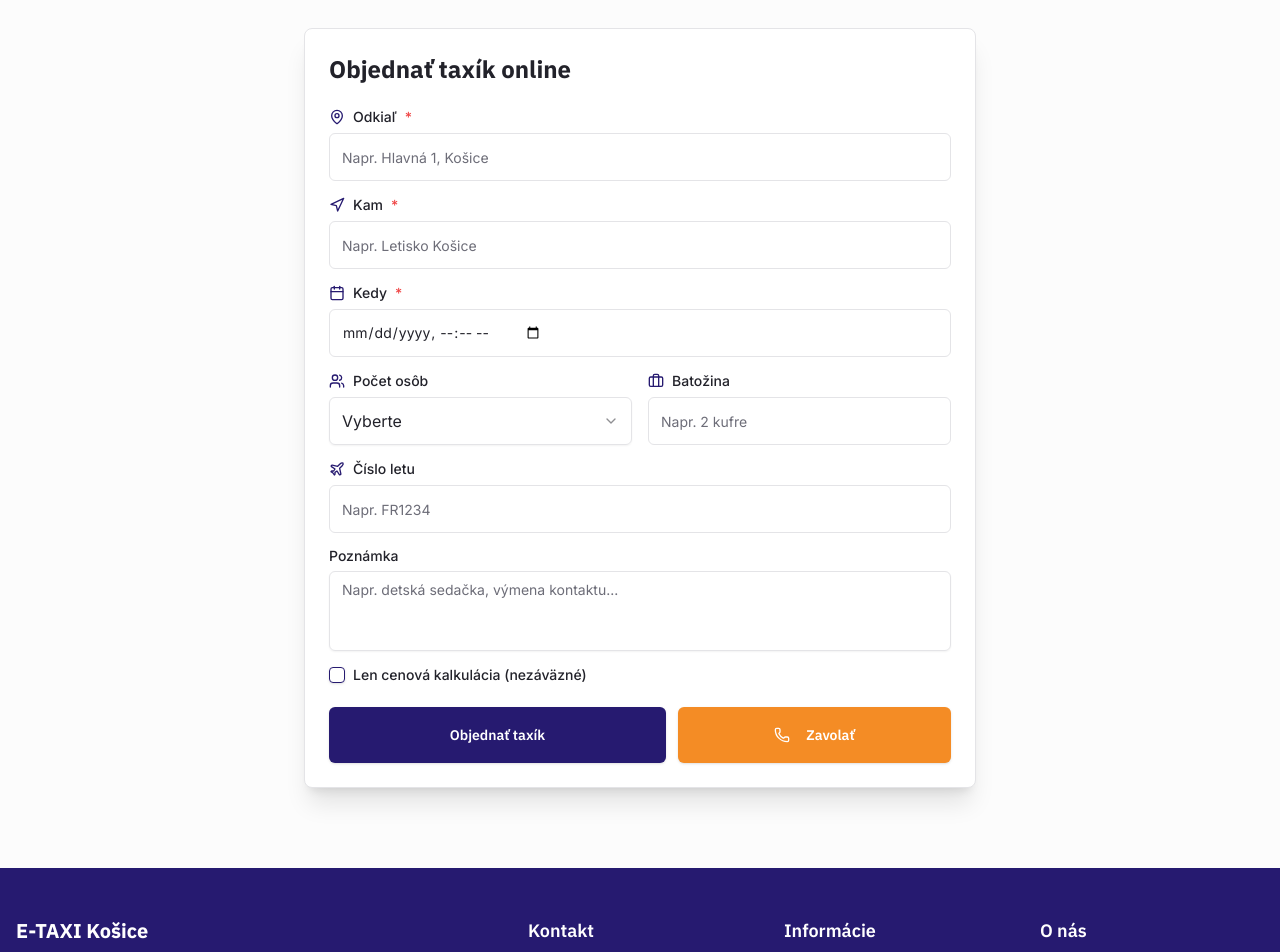
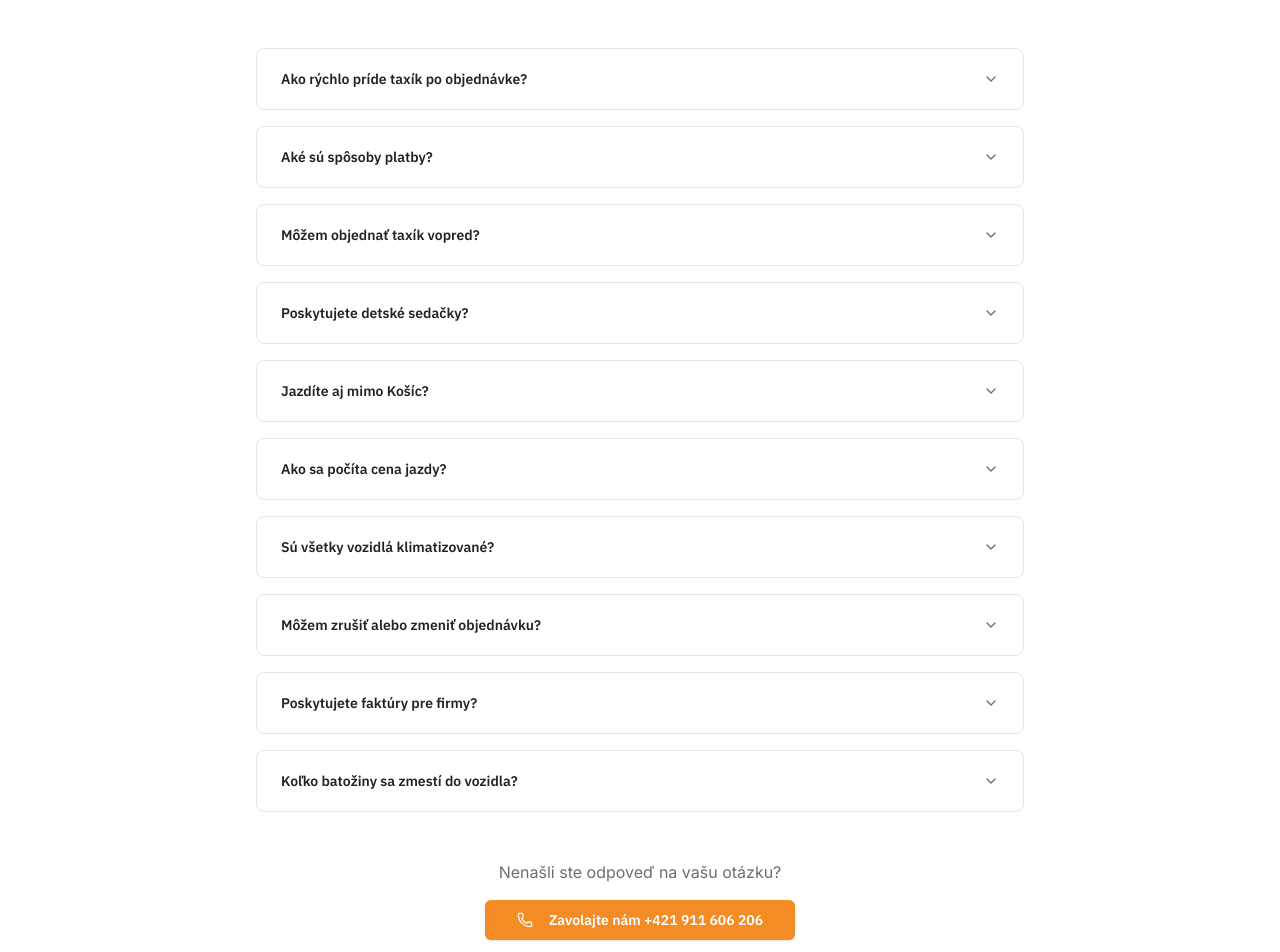
Before and after one commit to peterbejcek/sg-5ee718f3-49be-42fb-857b-8ae5c6e22001-1777794411, a Next.js app: page / in a window 1280 px wide. Shown: the part 5860-6812 px from the top of the page. Built offline with nearby package versions, Linux system fonts and the light colour scheme.

Commit message:
feat(faq): add accordion section with editable content

```diff
--- /dev/null
+++ b/src/components/FAQSection.tsx
@@ -0,0 +1,60 @@
+import { faqData, faqItems } from "@/data/faq";
+import {
+  Accordion,
+  AccordionContent,
+  AccordionItem,
+  AccordionTrigger,
+} from "@/components/ui/accordion";
+import { Phone } from "lucide-react";
+import { Button } from "@/components/ui/button";
+
+export function FAQSection() {
+  return (
+    <section id="faq" className="py-16 sm:py-20 bg-background">
+      <div className="container">
+        <div className="max-w-3xl mx-auto text-center mb-12">
+          <h2 className="font-display font-bold text-3xl sm:text-4xl mb-4">
+            {faqData.title}
+          </h2>
+          <p className="text-lg text-muted-foreground">
+            {faqData.subtitle}
+          </p>
+        </div>
+
+        <div className="max-w-3xl mx-auto">
+          <Accordion type="single" collapsible className="space-y-4">
+            {faqItems.map((item) => (
+              <AccordionItem
+                key={item.id}
+                value={item.id}
+                className="border border-border rounded-lg px-6 bg-card"
+              >
+                <AccordionTrigger className="text-left font-display font-semibold hover:no-underline py-5">
+                  {item.question}
+                </AccordionTrigger>
+                <AccordionContent className="text-muted-foreground pb-5 leading-relaxed">
+                  {item.answer}
+                </AccordionContent>
+              </AccordionItem>
+            ))}
+          </Accordion>
+
+          <div className="mt-12 text-center">
+            <p className="text-muted-foreground mb-4">
+              Nenašli ste odpoveď na vašu otázku?
+            </p>
+            <a href="tel:+421911606206">
+              <Button
+                size="lg"
+                className="bg-accent hover:bg-accent/90 text-accent-foreground font-display font-semibold"
+              >
+                <Phone className="w-5 h-5 mr-2" />
+                Zavolajte nám +421 911 606 206
+              </Button>
+            </a>
+          </div>
+        </div>
+      </div>
+    </section>
+  );
+}
--- a/src/components/Footer.tsx
+++ b/src/components/Footer.tsx
@@ -56,6 +56,9 @@ export function Footer() {
               <Link href="/prepravny-poriadok" className="block text-primary-foreground/80 hover:text-primary-foreground transition-colors">
                 Prepravný poriadok
               </Link>
+              <Link href="/#faq" className="block text-primary-foreground/80 hover:text-primary-foreground transition-colors">
+                Často kladené otázky
+              </Link>
               <Link href="/#objednavka" className="block text-primary-foreground/80 hover:text-primary-foreground transition-colors">
                 Objednať jazdu
               </Link>
--- /dev/null
+++ b/src/data/faq.ts
@@ -0,0 +1,74 @@
+export interface FAQItem {
+  id: string;
+  question: string;
+  answer: string;
+  category?: string;
+}
+
+export const faqData = {
+  title: "Často kladené otázky",
+  subtitle: "Odpovede na najčastejšie otázky o našich službách",
+};
+
+export const faqItems: FAQItem[] = [
+  {
+    id: "1",
+    question: "Ako rýchlo príde taxík po objednávke?",
+    answer: "Štandardne pristavíme vozidlo do 10 minút od telefonickej objednávky. Pri online objednávkach závisí od zvoleného času vyzdvihnutia. V prípade veľkého dopytu v špičke môže čas mierne narásť, vždy vás však budeme informovať.",
+    category: "objednávka"
+  },
+  {
+    id: "2",
+    question: "Aké sú spôsoby platby?",
+    answer: "Akceptujeme hotovosť, platobné karty (Visa, Mastercard), Google Pay, Apple Pay a bankový prevod pre firemných klientov. Pri dlhších trasách odporúčame dohodnúť sa na spôsobe platby vopred.",
+    category: "platba"
+  },
+  {
+    id: "3",
+    question: "Môžem objednať taxík vopred?",
+    answer: "Áno! Objednávky vopred prijímame telefonicky na +421 911 606 206 alebo cez náš online formulár. Odporúčame objednávať minimálne 2 hodiny vopred, pri letiskových transferoch ideálne deň vopred.",
+    category: "objednávka"
+  },
+  {
+    id: "4",
+    question: "Poskytujete detské sedačky?",
+    answer: "Áno, detské sedačky poskytujeme bezplatne. Je potrebné to uviesť pri objednávke, aby sme zabezpečili vozidlo s potrebným vybavením. Máme k dispozícii sedačky pre rôzne vekové kategórie.",
+    category: "služby"
+  },
+  {
+    id: "5",
+    question: "Jazdíte aj mimo Košíc?",
+    answer: "Samozrejme! Poskytujeme transfery po celom Slovensku aj do zahraničia. Pravidelne jazdíme na letiská (Košice, Budapešť, Krakov), do Prahy, Viedne a ďalších miest. Pre dlhé trasy ponúkame výhodné cenové balíky.",
+    category: "služby"
+  },
+  {
+    id: "6",
+    question: "Ako sa počíta cena jazdy?",
+    answer: "Cena sa skladá z: nástupného poplatku (3€), kilometrovej sadzby (1,20€/km v meste, 0,90€/km mimo mesta) a prípadných prirážok (nočná, víkendová, batožina). Pre presný odhad použite náš online formulár alebo zavolajte.",
+    category: "platba"
+  },
+  {
+    id: "7",
+    question: "Sú všetky vozidlá klimatizované?",
+    answer: "Áno, celý náš vozový park je vybavený klimatizáciou a WiFi pripojením. Vozidlá sú pravidelne čistené a udržiavané v perfektnom stave pre váš komfort.",
+    category: "vozidlá"
+  },
+  {
+    id: "8",
+    question: "Môžem zrušiť alebo zmeniť objednávku?",
+    answer: "Áno, objednávku môžete zrušiť alebo zmeniť kedykoľvek telefonicky na +421 911 606 206. Pri zrušení menej ako 30 minút pred plánovaným vyzdvihnutím môže byť účtovaný manipulačný poplatok 5€.",
+    category: "objednávka"
+  },
+  {
+    id: "9",
+    question: "Poskytujete faktúry pre firmy?",
+    answer: "Áno, pre firemných klientov vystavujeme faktúry s DPH. Pri objednávke stačí uviesť fakturačné údaje. Ponúkame aj mesačné vyúčtovanie pre pravidelnú spoluprácu.",
+    category: "platba"
+  },
+  {
+    id: "10",
+    question: "Koľko batožiny sa zmestí do vozidla?",
+    answer: "Štandardné vozidlá (sedan) pojmú 2-3 kusy veľkej batožiny + príručnú batožinu. Pre väčšie skupiny alebo viac batožiny odporúčame kombi alebo van, ktoré pojmú až 6-8 kufrov.",
+    category: "vozidlá"
+  }
+];
--- a/src/pages/index.tsx
+++ b/src/pages/index.tsx
@@ -6,6 +6,7 @@ import { Footer } from "@/components/Footer";
 import { AboutSection } from "@/components/AboutSection";
 import { BlogSection } from "@/components/BlogSection";
 import { ReviewsSection } from "@/components/ReviewsSection";
+import { FAQSection } from "@/components/FAQSection";
 import { Phone, Calendar, Shield, Clock, Zap, CheckCircle2, Wine, Plane, CreditCard } from "lucide-react";
 import { Button } from "@/components/ui/button";
 import { Card, CardContent } from "@/components/ui/card";
@@ -159,6 +160,8 @@ export default function Home() {
 
         <ReviewsSection />
 
+        <FAQSection />
+
         {/* Booking Form Section */}
         <section id="objednavka" className="py-16 sm:py-20 bg-muted/30">
           <div className="container mx-auto px-4">
```
Also changed, not shown: .softgen/tasks/task-9.md (added).
